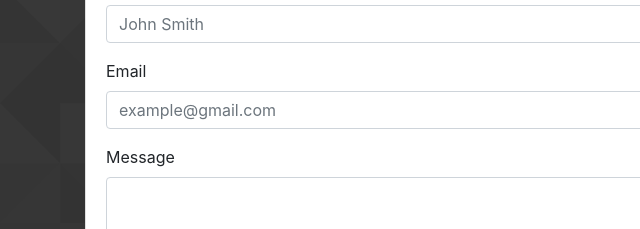
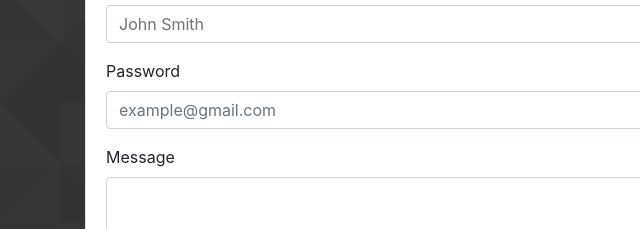
Before and after one commit to dolaku/Bootstrap-Portfolio, a plain HTML site: page contact.html in a window 1280 px wide. Shown: the part 257-486 px from the top of the page, 0-640 px from the left. Drawn offline with nearby package versions, Linux system fonts and the light colour scheme.

Commit message:
Updated password

```diff
--- a/contact.html
+++ b/contact.html
@@ -46,8 +46,8 @@
                                     <input type="text" class="form-control" id="name" placeholder="John Smith">
                                 </div>
                                 <div class="form-group">
-                                    <label for="email">Email</label>
-                                    <input type="text" class="form-control" id="email" placeholder="example@gmail.com">
+                                    <label for="password">Password</label>
+                                    <input type="password" class="form-control" id="password" placeholder="example@gmail.com">
                                 </div>
                                 <div class="form-group">
                                     <label for="message">Message</label>
```
